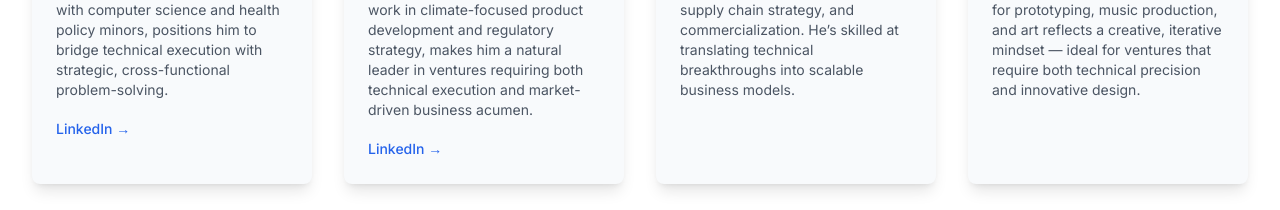
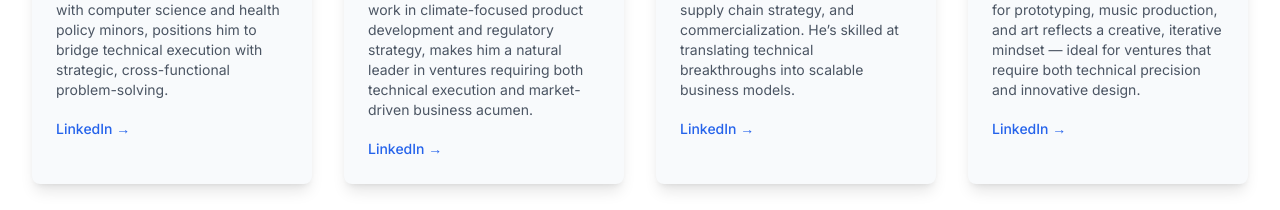
Before and after one commit to forge-compliance/site, a plain HTML site: page index.html in a window 1280 px wide. Shown: the part 3622-3832 px from the top of the page. Drawn offline with nearby package versions, Linux system fonts and the light colour scheme; no server answers.

Commit message:
Update linkedins

```diff
--- a/index.html
+++ b/index.html
@@ -373,7 +373,10 @@
                             commercialization. He’s skilled at translating technical breakthroughs into scalable
                             business models.
                         </p>
-                        <!-- No LinkedIn provided in prompt -->
+                        <a href="https://www.linkedin.com/in/arshaan-ali" target="_blank" rel="noopener noreferrer"
+                            class="text-sm font-medium text-blue-600 hover:text-blue-800">
+                            LinkedIn &rarr;
+                        </a>
                     </div>
 
                     <!-- Team Member Card: Trevor O’Leary -->
@@ -388,7 +391,10 @@
                             creative, iterative mindset — ideal for ventures that require both technical precision and
                             innovative design.
                         </p>
-                        <!-- No LinkedIn provided in prompt -->
+                        <a href="https://www.linkedin.com/in/trevor-oleary" target="_blank" rel="noopener noreferrer"
+                            class="text-sm font-medium text-blue-600 hover:text-blue-800">
+                            LinkedIn &rarr;
+                        </a>
                     </div>
 
                 </div>
```
